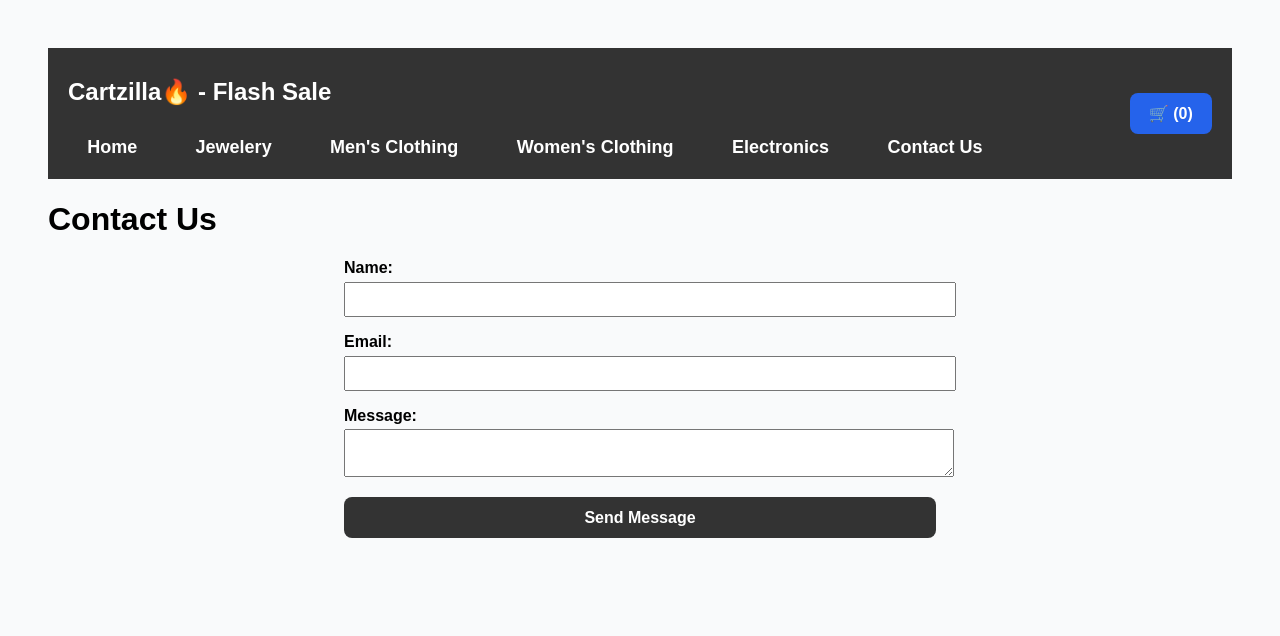
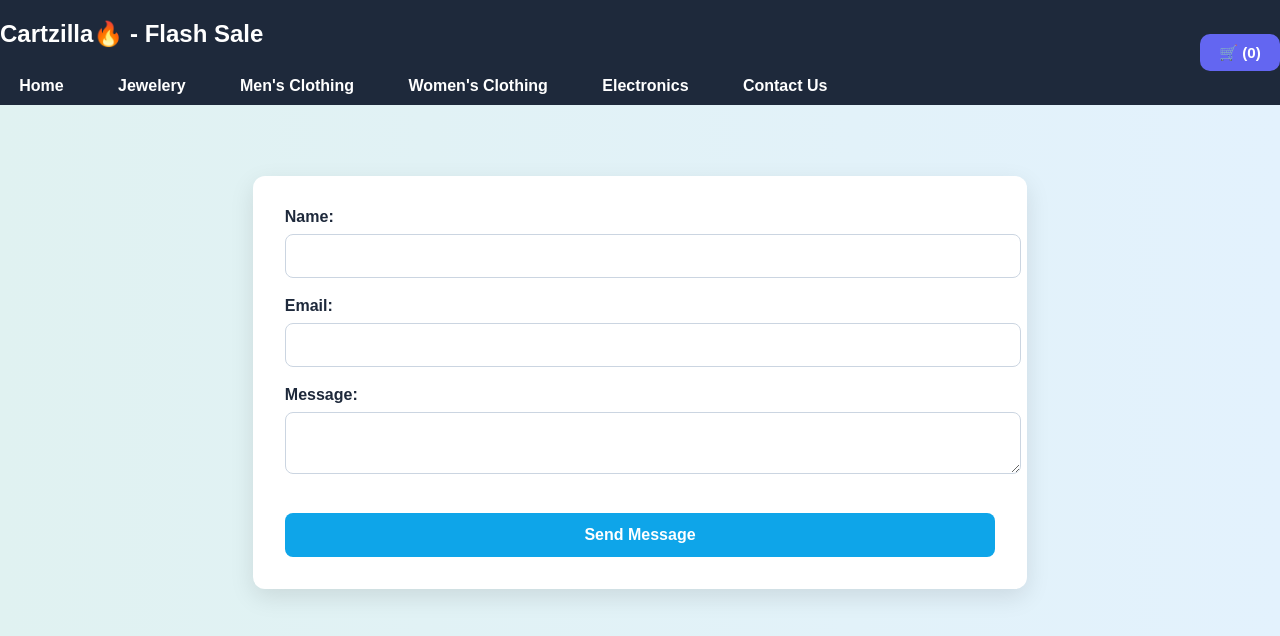
Before and after one commit to vanshjainofficial/CartZilla, a React (Vite) app: page /contact in a window 1280 px wide. Shown: the top 636 px of the page. Built offline with nearby package versions, Linux system fonts and the light colour scheme.

Commit message:
Add new UI design

```diff
--- a/src/App.jsx
+++ b/src/App.jsx
@@ -7,10 +7,12 @@ import MensClothingPage from "./MensClothingPage";
 import ContactUsPage from "./ContactUsPage";
 import WomensClothingPage from "./WomensClothingPage";
 
+
 const App = () => {
   return (
     <CartProvider> {}
       <Router>
+
         <Routes>
           <Route path="/" element={<FlashSaleApp />} />
           <Route path="/jewelery" element={<JeweleryPage />} />
--- a/src/FlashSaleApp.jsx
+++ b/src/FlashSaleApp.jsx
@@ -61,6 +61,7 @@ const FlashSaleApp = () => {
           alt="Flash Sale Hero"
           className="hero-image"
         />
+              <h1>Grab these amazing deals before they expire!</h1>
       </div>
 
       <div className="product-grid">
@@ -108,6 +109,7 @@ const FlashSaleApp = () => {
         </div>
       )}
     </div>
+
   );
 };
 
--- a/src/JeweleryPage.jsx
+++ b/src/JeweleryPage.jsx
@@ -50,7 +50,9 @@ const JeweleryPage = () => {
   return (
     <div className="container">
       <Navbar toggleCart={setShowCart} cartItemCount={cart.length} />
-      <h1>Jewelry Collection</h1>
+      <h1>Jewelry Collection
+      </h1>
+      <h1>Shop here for Jewelry Collection</h1>
       <div className="product-grid">
         {products.map((product) => (
           <div key={product.id} className="product-card">
--- a/src/styles.css
+++ b/src/styles.css
@@ -1,27 +1,33 @@
-/* General Body */
+/* Base Styling */
 body {
-    font-family: 'Poppins', sans-serif;  /* Using Google Font */
-    background-color: #f9fafb;
+  font-family: 'Poppins', sans-serif;
+  background: linear-gradient(to right, #e0f2f1, #e3f2fd);
   margin: 0;
   padding: 0;
   box-sizing: border-box;
+  color: #1e293b;
 }
 
-  /* Container for the entire app */
+/* Container */
 .container {
   padding: 3rem;
-    position: relative;
   max-width: 1200px;
   margin: 0 auto;
 }
 
-  /* Title of the page */
-  .title {
+/* Hero */
+.hero-section {
   text-align: center;
-    color: #333;
-    font-size: 2.8rem;
-    margin-bottom: 2.5rem;
-    font-weight: 600;
+  margin-top: 100px;
+}
+
+.hero-image {
+  width: 100%;
+  height: 50vh;
+  object-fit: cover;
+  border-radius: 16px;
+  box-shadow: 0 8px 24px rgba(0, 0, 0, 0.15);
+  margin-bottom: 20px;
 }
 
 /* Product Grid */
@@ -31,249 +37,147 @@ body {
   gap: 2rem;
 }
 
-  /* Product Cards Styling */
+/* Product Card */
 .product-card {
-    background-color: #fff;
-    border-radius: 12px;
+  background: rgba(255, 255, 255, 0.7);
+  border: 1px solid rgba(255, 255, 255, 0.25);
+  border-radius: 16px;
+  backdrop-filter: blur(8px);
   padding: 1.5rem;
-    box-shadow: 0 8px 16px rgba(0, 0, 0, 0.1);
   text-align: center;
-    transition: all 0.3s ease-in-out;
-    position: relative;
+  box-shadow: 0 8px 24px rgba(0, 0, 0, 0.1);
+  transition: transform 0.3s ease;
 }
-
 
 .product-card:hover {
   transform: translateY(-10px);
-    box-shadow: 0 12px 24px rgba(0, 0, 0, 0.2);
 }
 
-  /* Image inside the card */
 .product-card img {
   height: 180px;
   object-fit: contain;
   margin-bottom: 1.2rem;
-    transition: all 0.3s ease-in-out;
+  transition: transform 0.3s ease;
 }
 
 .product-card:hover img {
   transform: scale(1.05);
 }
 
-  /* Title styling */
 .product-card h2 {
-    font-size: 1.1rem;
-    color: #333;
+  font-size: 1rem;
+  font-weight: 600;
   margin-bottom: 0.5rem;
-    font-weight: 500;
-    text-overflow: ellipsis;
   white-space: nowrap;
   overflow: hidden;
+  text-overflow: ellipsis;
 }
 
-  /* Price */
 .price {
-    color: #16a34a;
+  color: #10b981;
+  font-weight: 700;
+  font-size: 1.1rem;
+  margin-bottom: 0.75rem;
+}
+
+.timer {
+  color: #f59e0b;
   font-weight: 600;
-    font-size: 1.2rem;
   margin-bottom: 1rem;
 }
 
-  /* Timer styling */
-  .timer {
-    color: #f59e0b;
-    font-size: 1rem;
-    font-weight: bold;
-    margin-bottom: 1.5rem;
-  }
-
-  /* Button Styling */
+/* Buttons */
 button {
-    padding: 0.7rem 1.2rem;
-    background-color: #2563eb;
-    color: #fff;
+  background: #6366f1;
+  color: white;
+  padding: 0.6rem 1.2rem;
   border: none;
-    border-radius: 8px;
+  border-radius: 10px;
+  font-weight: 600;
+  font-size: 0.95rem;
+  transition: background 0.3s ease;
   cursor: pointer;
-    font-weight: bold;
-    transition: background-color 0.3s ease;
-    font-size: 1rem;
 }
 
 button:hover {
-    background-color: #1d4ed8;
+  background: #4f46e5;
 }
 
 button.disabled {
-    background-color: #9ca3af;
+  background: #cbd5e1;
   cursor: not-allowed;
 }
-
-  /* Cart Icon and Count */
-  .cart-icon {
-    position: fixed;
-    top: 20px;
-    right: 30px;
-    font-size: 2.5rem;
-    cursor: pointer;
-    z-index: 100;
-    color: #333;
-  }
-
-  .cart-count {
-    background-color: #ef4444;
-    color: white;
-    font-size: 0.85rem;
-    font-weight: bold;
-    border-radius: 50%;
-    padding: 4px 8px;
-    position: absolute;
-    top: -8px;
-    right: -8px;
-  }
-
-  /* Cart Modal */
 .cart {
   position: fixed;
   top: 80px;
   right: 30px;
   width: 320px;
   max-height: 80vh;
-    background-color: #fff;
-    padding: 2rem;
-    border-radius: 10px;
-    box-shadow: 0 4px 16px rgba(0, 0, 0, 0.2);
+  background: rgba(255, 255, 255, 0.95);
+  backdrop-filter: blur(4px);
+  border-radius: 12px;
+  padding: 1.5rem;
+  box-shadow: 0 8px 30px rgba(0, 0, 0, 0.15);
   z-index: 1000;
-    transition: transform 0.3s ease-out;
+  transition: transform 0.3s ease, opacity 0.3s ease;
+  transform: translateY(0);
+  opacity: 1;
 }
 
-  .cart h2 {
-    font-size: 1.6rem;
-    color: #333;
-    margin-bottom: 1.5rem;
+.cart-button:hover {
+  background-color: #5850ec;
 }
 
-  /* Cart List */
-  .cart ul {
-    list-style: none;
-    padding-left: 0;
-    margin-bottom: 1.5rem;
+.cart-button i {
+  font-size: 1.2rem;
+  color: white;
 }
 
-  .cart li {
-    margin-bottom: 1rem;
-    font-weight: 500;
-    font-size: 1rem;
-  }
 
-  .cart .total {
-    font-weight: bold;
-    font-size: 1.3rem;
-    color: #2563eb;
-  }
-
-  .cart p {
-    font-size: 1rem;
-    font-style: italic;
-    color: #9ca3af;
-  }
-
-  /* Slide-in animation for cart */
-  .cart-enter {
-    transform: translateX(100%);
-  }
-
-  .cart-enter-active {
-    transform: translateX(0);
-    transition: transform 0.3s ease-out;
-  }
-
-  .cart-exit {
-    transform: translateX(0);
-  }
-
-  .cart-exit-active {
-    transform: translateX(100%);
-    transition: transform 0.3s ease-in;
-  }
 .remove-btn {
-    background-color: transparent;
+  background: transparent;
+  border: none;
   color: #ef4444;
-    border: none;
-    font-size: 1.2rem;
+  font-size: 1.1rem;
+  cursor: pointer;
   margin-left: 10px;
-    cursor: pointer;
-    transition: transform 0.2s;
 }
 
 .remove-btn:hover {
-    transform: scale(1.2);
-  }
-.checkout-summary {
-    background-color: #ffffff;
-    border-radius: 10px;
-    padding: 2rem;
-    box-shadow: 0 2px 10px rgba(0, 0, 0, 0.1);
-    max-width: 500px;
-    margin: 0 auto;
+  transform: scale(1.15);
 }
 
-  .checkout-summary ul {
-    padding-left: 1.5rem;
-    margin-bottom: 1rem;
-  }
-
-  .checkout-summary li {
-    margin-bottom: 0.75rem;
-    font-size: 1rem;
-    color: #374151;
-  }
-
-  .checkout-summary .total {
-    font-size: 1.3rem;
-    font-weight: bold;
-    color: #2563eb;
-    margin-top: 1rem;
-  }
-
-  .checkout-summary button {
-    margin-top: 1.5rem;
-    width: 100%;
-    padding: 0.75rem;
-    font-size: 1rem;
-  }
-  .hero-image {
-    width: 100%;
-    height: 60vh;
-    border-radius: 12px;
-    margin-bottom: 20px;
-    object-fit: cover;
-  }
 
   .navbar {
+    width: 100%;
+    background: #1e293b;
+    color: white;
     display: flex;
     justify-content: space-between;
     align-items: center;
-  padding: 10px 20px;
-  background-color: #333;
-  color: white;
+    padding: 20px -10px;
+    position: fixed;
+    top: 0;
+    left: 0;
+    z-index: 1000;
+    border-radius: 0; /* Remove rounded corners */
   }
 
+
 .navbar-brand h1 {
-  font-size: 24px;
-  margin: 0;
+  font-size: 22px;
 }
 
 .navbar-links {
   display: flex;
-  gap: 20px;
+  gap: 16px;
 }
 
 .navbar-link {
   background: none;
+  color: white;
   border: none;
-  color: white;
-  font-size: 18px;
+  font-size: 16px;
   cursor: pointer;
 }
 
@@ -281,56 +185,87 @@ body {
   text-decoration: underline;
 }
 
-/* Hero Section */
-.hero-section {
-  margin-top: 20px; /* Adjust margin if necessary */
-  text-align: center;
+/* Cart Icon */
+.cart-icon {
+  position: fixed;
+  top: 20px;
+  right: 30px;
+  font-size: 2.2rem;
+  color: #1e293b;
+  cursor: pointer;
 }
 
-.hero-image {
-  width: 100%;
-  height: 50vh; /* Adjust this value as needed */
-  object-fit: cover;
-  border-radius: 12px;
-  margin-bottom: 20px;
+.cart-count {
+  position: absolute;
+  top: -8px;
+  right: -8px;
+  background: #ef4444;
+  color: white;
+  font-size: 0.8rem;
+  font-weight: bold;
+  border-radius: 50%;
+  padding: 4px 8px;
 }
 
+/* Contact Form */
 .contact-form {
   display: flex;
   flex-direction: column;
-  width: 50%;
-  margin: 0 auto;
+  background: white;
+  padding: 2rem;
+  border-radius: 12px;
+  box-shadow: 0 8px 24px rgba(0, 0, 0, 0.1);
+  width: 60%;
+  margin: 3rem auto;
 }
 
 .contact-form .form-group {
-  margin-bottom: 1rem;
+  margin-bottom: 1.2rem;
 }
 
+
 .contact-form label {
-  font-weight: bold;
+  font-weight: 600;
+  margin-bottom: 0.5rem;
+  display: block;
 }
 
 .contact-form input,
 .contact-form textarea {
-  padding: 0.5rem;
-  margin-top: 0.3rem;
   width: 100%;
+  padding: 0.75rem;
+  border: 1px solid #cbd5e1;
+  border-radius: 8px;
+  font-size: 1rem;
 }
 
 .contact-form button {
-  padding: 0.7rem;
-  background-color: #333;
+  background: #0ea5e9;
   color: white;
+  padding: 0.8rem;
+  font-size: 1rem;
   border: none;
-  cursor: pointer;
+  border-radius: 8px;
+  margin-top: 1rem;
 }
 
 .contact-form button:hover {
-  background-color: #555;
+  background: #0284c7;
+}
+/* Ensure full height for body and root container */
+html, body {
+  margin: 0;
+  padding: 0;
+  height: 100%;
 }
 
-.status {
-  margin-top: 1rem;
-  font-weight: bold;
-  color: green;
+.container {
+  display: flex;
+  flex-direction: column;
+  min-height: 100vh;
 }
+
+/* Main content expands to fill space */
+.product-grid {
+  flex: 1;
+}
```
Also changed, not shown: src/main.jsx (line endings or trailing spaces). Lines whose indentation alone changed are shown as unchanged.
